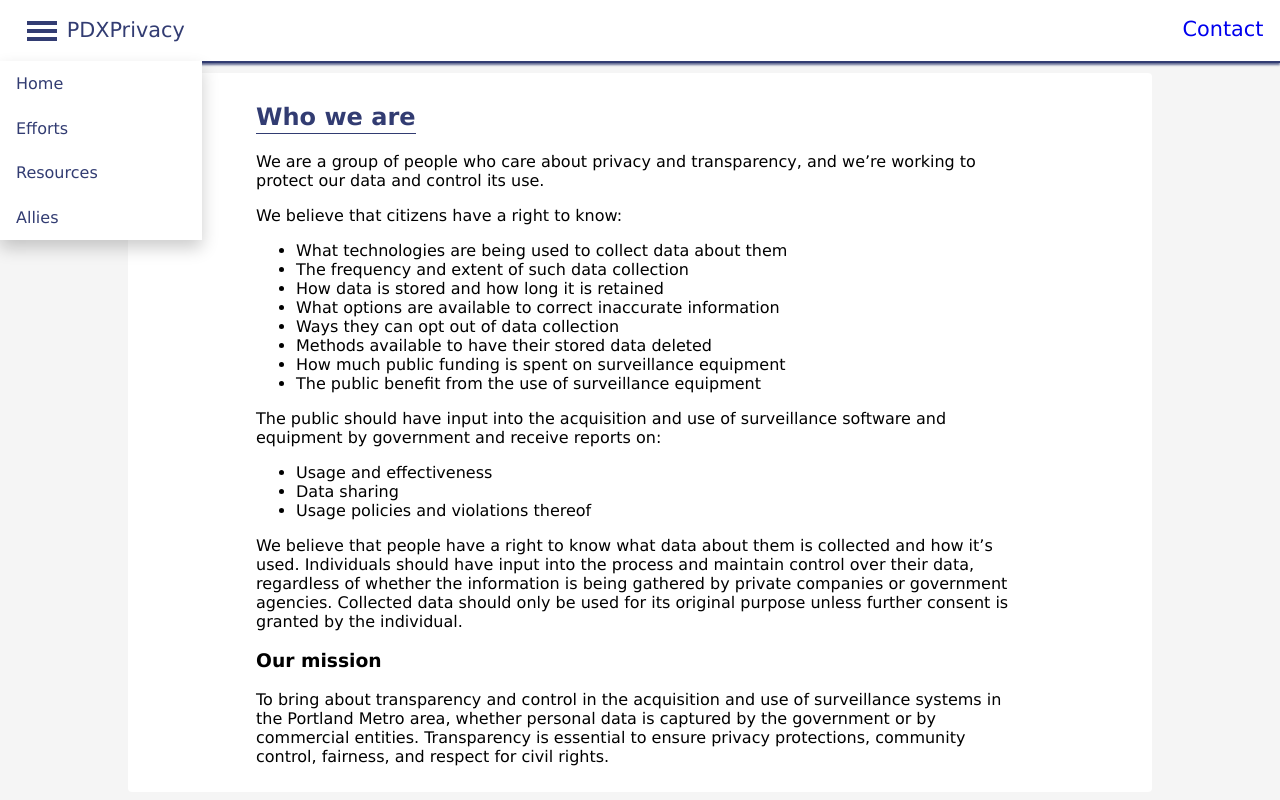
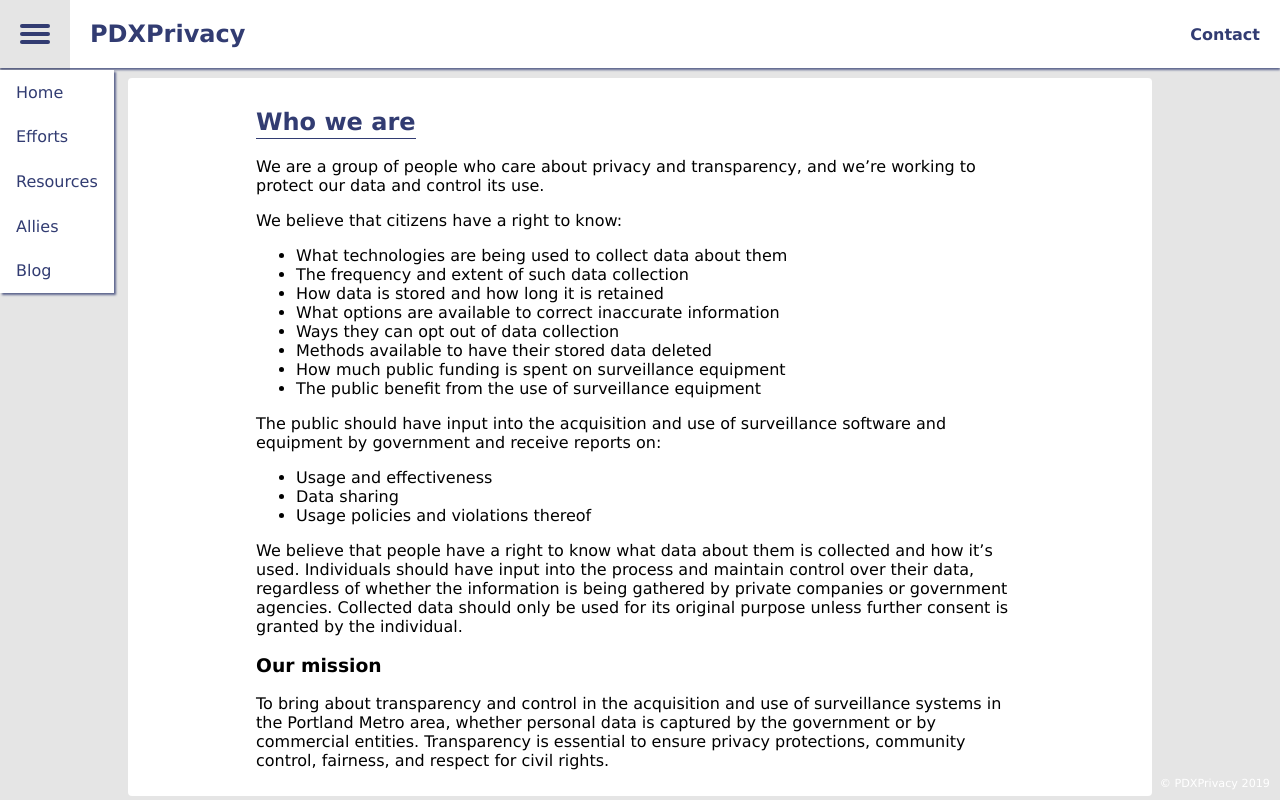
Before and after one commit to MichaelMorehouse/pdxprivacy-vue, a Vue app: page / in a window 1280 px wide. Shown: the top 800 px of the page. Built offline with nearby package versions, Linux system fonts and the light colour scheme.

Commit message:
refactor styles

```diff
--- a/src/App.vue
+++ b/src/App.vue
@@ -1,6 +1,5 @@
 <template>
   <div id="app">
-    <!-- <header></header> -->
     <Navbar></Navbar>
     <PageContent></PageContent>
     <Footer></Footer>
@@ -32,9 +31,15 @@ body {
   font-family: Verdana, Geneva, Tahoma, sans-serif;
   -webkit-font-smoothing: antialiased;
   -moz-osx-font-smoothing: grayscale;
-  background-color: rgb(245, 245, 245);
 }
 
+html {
+  background: white;
+}
+
+body {
+  background-color: var(--backdrop-color);
+}
 /* header {
   height: 40vh;
   background: url("assets/pdx_skyline.jpg") no-repeat center;
@@ -47,6 +52,7 @@ body {
   --primary-bg-color: white;
   --secondary-txt-color: white;
   --secondary-bg-color: rgb(50, 60, 114);
+  --backdrop-color: rgb(0, 0, 0, 0.1);
 }
 
 .primary-color {
--- a/src/components/ui/Footer.vue
+++ b/src/components/ui/Footer.vue
@@ -1,5 +1,5 @@
 <template>
-  <footer>
+  <div id="footer">
     <div class="footer-flex">
       <div id="contact">
         <div id="contact-icons">
@@ -23,7 +23,7 @@
       </div>
     </div>
     <div class="copyright">&copy; PDXPrivacy {{ year }}</div>
-  </footer>
+  </div>
 </template>
 
 <script>
@@ -38,9 +38,12 @@ export default {
 </script>
 
 <style>
-footer {
-  position: relative;
-  background-color: rgb(50, 60, 114);
+#footer {
+  background-color: var(--secondary-bg-color);
+  color: var(--secondary-txt-color);
+}
+
+#footer a {
   color: white;
 }
 
@@ -63,10 +66,6 @@ footer {
   margin: 10px;
 }
 
-footer a {
-  color: white;
-}
-
 #contact-icons {
   display: flex;
   justify-content: space-around;
--- a/src/components/ui/Navbar.vue
+++ b/src/components/ui/Navbar.vue
@@ -1,22 +1,21 @@
 <template>
   <div id="navbar" class="primary-color">
     <div class="dropdown">
-      <button class="nav-item primary-color">
-        <div class="menu-icon">
-          <div></div>
-          <div></div>
-          <div></div>
-        </div>
-        <div class="dropbtn-text">PDXPrivacy</div>
-      </button>
+      <div class="dropdown-icon">
+        <div></div>
+        <div></div>
+        <div></div>
+      </div>
       <div class="dropdown-content">
         <router-link to="/">Home</router-link>
         <router-link to="/efforts">Efforts</router-link>
         <router-link to="/resources">Resources</router-link>
         <router-link to="/allies">Allies</router-link>
+        <router-link to="/blog">Blog</router-link>
       </div>
     </div>
-    <div class="nav-item nav-item-right">
+    <div class="nav-item nav-title">PDXPrivacy</div>
+    <div class="nav-item nav-link nav-item-right">
       <a href="#contact">Contact</a>
     </div>
   </div>
@@ -31,49 +30,34 @@ export default {};
 
 #navbar {
   display: flex;
+  position: relative;
   top: 0;
-  border-bottom: 2px solid;
   -webkit-box-shadow: 0px 2px 2px 0px rgb(50, 60, 114, 0.75);
   -moz-box-shadow: 0px 2px 2px 0px rgb(50, 60, 114, 0.75);
   box-shadow: 0px 2px 2px 0px rgb(50, 60, 114, 0.75);
 }
 
-.nav-item {
-  display: inline-block;
-  background-color: transparent;
-  padding: 0.8em;
-  font-size: 1.3em;
-  font-weight: 550;
-  border: none;
-  outline: none;
-  cursor: pointer;
-  font-family: inherit;
-  border-right: 1px solid rgb(255, 255, 255, 0);
+.nav-title {
+  font-size: 1.5em;
 }
 
-.dropdown:hover .nav-item,
-.nav-item:not(.nav-item-right):hover {
-  border-right: 1px solid rgb(255, 255, 255, 0.5);
+.nav-item {
+  padding: 0 20px;
+  margin: auto 0;
+  font-weight: bold;
+}
+
+.nav-link {
+  cursor: pointer;
 }
 
 .nav-item-right {
   margin-left: auto;
-  border-right: none;
-  border-left: 1px solid rgb(255, 255, 255, 0);
-}
-
-.nav-item-right:hover {
-  border-left: 1px solid rgb(255, 255, 255, 0.5);
 }
 
 .nav-item > a {
+  color: var(--primary-txt-color);
   text-decoration: none;
-  display: block;
-}
-
-.dropbtn-text {
-  display: inline-block;
-  vertical-align: middle;
 }
 
 .dropdown {
@@ -84,13 +68,50 @@ export default {};
 .dropdown-content {
   display: none;
   position: absolute;
+  margin-top: 100%;
   background-color: var(--primary-bg-color);
-  width: 100%;
-  box-shadow: 0px 8px 16px 0px rgba(0, 0, 0, 0.2);
+  width: fit-content;
+  -webkit-box-shadow: 2px 2px 2px 0px rgb(50, 60, 114, 0.75);
+  -moz-box-shadow: 2px 2px 2px 0px rgb(50, 60, 114, 0.75);
+  box-shadow: 2px 2px 2px 0px rgb(50, 60, 114, 0.75);
   z-index: 1;
 }
 
-@media only screen and (max-width: 340px) {
+.dropdown-content a,
+.dropdown-content a:visited {
+  color: var(--primary-txt-color);
+  padding: 0.8em 1em;
+  text-decoration: none;
+  display: block;
+}
+
+.dropdown-content > *:hover {
+  background-color: var(--backdrop-color);
+}
+
+.dropdown:hover .dropdown-content {
+  display: block;
+}
+
+.dropdown:hover .dropdown-icon {
+  background: rgba(0, 0, 0, 0.1);
+}
+
+.dropdown .dropdown-icon {
+  float: left;
+  padding: 20px;
+  height: 100%;
+}
+
+.dropdown-icon > div {
+  width: 30px;
+  height: 4px;
+  background-color: var(--primary-txt-color);
+  margin: 4px 0;
+  border-radius: 2px;
+}
+
+@media only screen and (max-width: 360px) {
   .dropbtn-text {
     display: none;
   }
@@ -99,32 +120,4 @@ export default {};
     width: fit-content;
   }
 }
-
-.dropdown-content a {
-  color: rgb(50, 60, 114);
-  padding: 0.8em 1em;
-  text-decoration: none;
-  display: block;
-}
-
-.dropdown-content a:hover {
-  background-color: #f1f1f1;
-}
-
-.dropdown:hover .dropdown-content {
-  display: block;
-}
-
-.menu-icon {
-  float: left;
-  margin: 0 10px;
-  height: 100%;
-}
-
-.menu-icon > div {
-  width: 30px;
-  height: 4px;
-  background-color: rgb(50, 60, 114);
-  margin: 4px 0;
-}
 </style>
```
